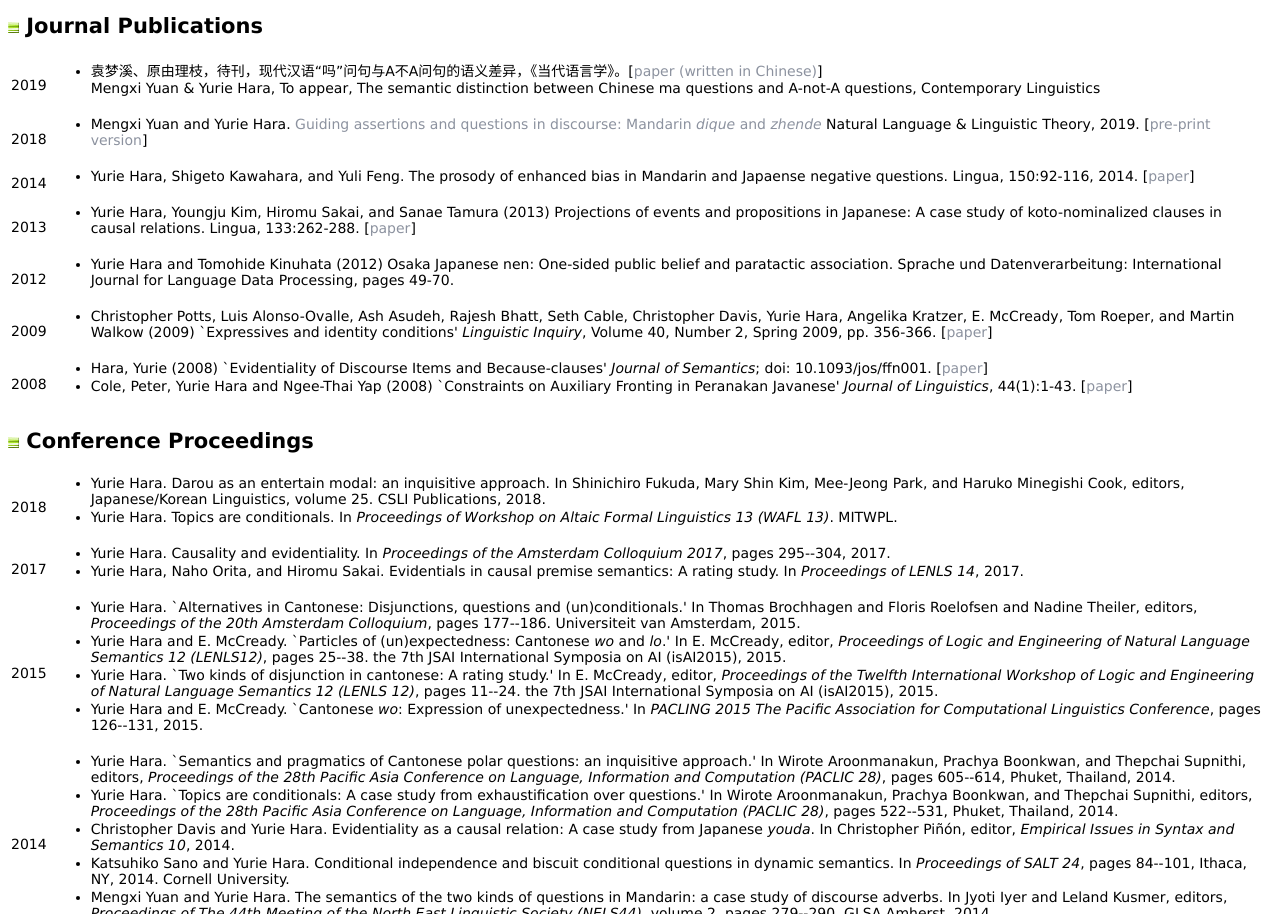
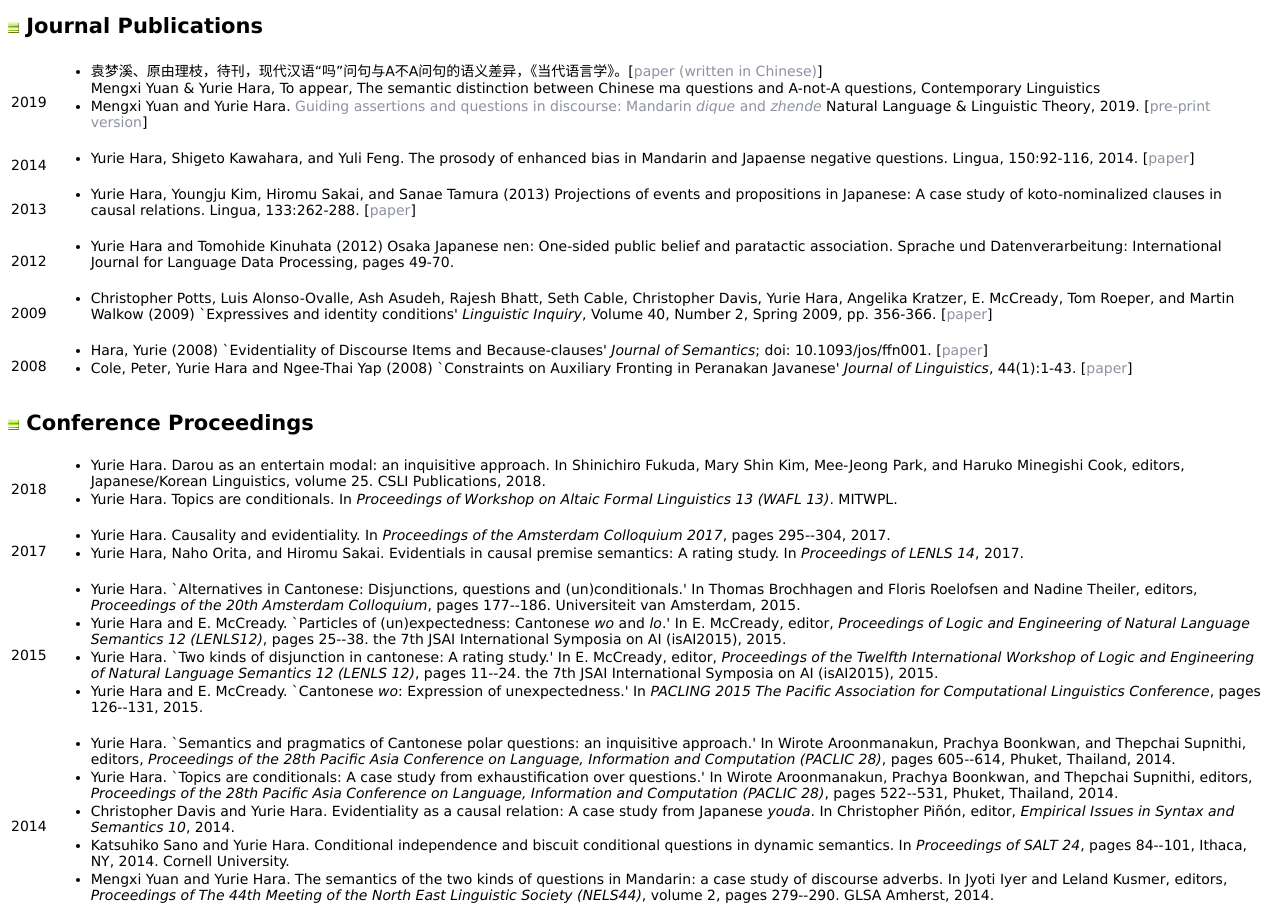
Before and after one commit to yuriehara/website, a plain HTML site: page profile/index.html in a window 1280 px wide. Shown: the part 1332-2246 px from the top of the page. Drawn offline with Linux system fonts and the light colour scheme; files whose address does not match are found by name.

Commit message:
Update index.html

```diff
--- a/profile/index.html
+++ b/profile/index.html
@@ -264,18 +264,10 @@ European Summer School on Logic, Language and Information ESSLLI 2004, Nancy, Fr
 <ul>
 <li>袁梦溪、原由理枝，待刊，现代汉语“吗”问句与A不A问句的语义差异，《当代语言学》。[<a href="https://semanticsarchive.net/Archive/TUyZGNjN/">paper (written in Chinese)</a>] <br>
 Mengxi Yuan & Yurie Hara, To appear, The semantic distinction between Chinese ma questions and A-not-A questions, Contemporary Linguistics
- </li></ul>
- </td>
- </tr>
-<tr>
-<td>
-2018
-</td>
-<td>
-<ul>
-<li>Mengxi Yuan and Yurie Hara. <a href="https://rdcu.be/bcaPL"> Guiding assertions and questions in discourse: Mandarin <i>dique</i> and  <i>zhende</i></a>
- Natural Language &amp; Linguistic Theory, 2019. [<a href="https://semanticsarchive.net/Archive/Tg1YzE5Z/YuanHaraNLpreprint1.pdf">pre-print version</a>]
- </li></ul>
+ </li>
+ <li>Mengxi Yuan and Yurie Hara. <a href="https://rdcu.be/bcaPL"> Guiding assertions and questions in discourse: Mandarin <i>dique</i> and  <i>zhende</i></a>
+  Natural Language &amp; Linguistic Theory, 2019. [<a href="https://semanticsarchive.net/Archive/Tg1YzE5Z/YuanHaraNLpreprint1.pdf">pre-print version</a>]
+  </li></ul>
  </td>
  </tr>
 <Tr>
```
